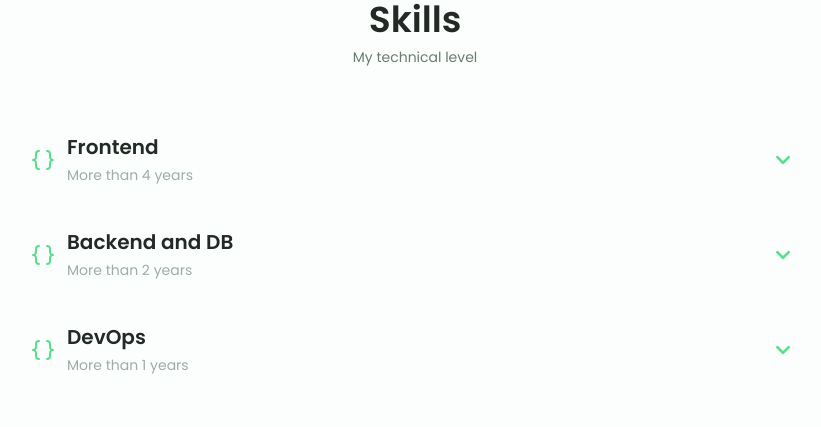
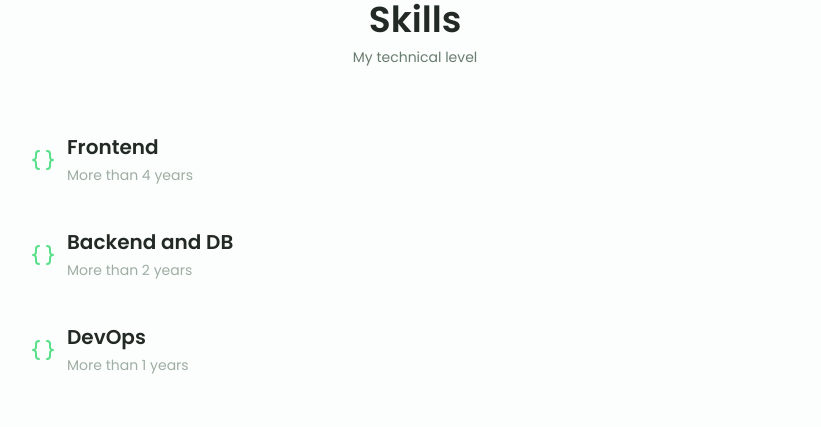
Before and after one commit to hmanzoni/hugoindevworld, a React (Create React App) app: page / in a window 1280 px wide. Shown: the part 1700-2127 px from the top of the page, without its empty margins (225-1046 px from the left). Built offline with nearby package versions, Linux system fonts and the light colour scheme.

Commit message:
cancel the import icon and handle with data json

```diff
--- a/src/components/Skills.js
+++ b/src/components/Skills.js
@@ -1,5 +1,4 @@
 import React, { useContext, useEffect, useState } from 'react';
-import { UilAngleDown } from '@iconscout/react-unicons';
 import '../assets/css/skills.css';
 import customContext from '../context/customs/customsContext';
 import foundIcon from './functions/foundIcon';
@@ -19,15 +18,15 @@ const SkillCard = ({ infoCard }) => (
   </div>
 );
 
-const SkillContent = ({ infoCard, clickerFn, bracketsCurly }) => (
-    <div className={`skills__content ${infoCard.isOpen ? 'skills__open' : 'skills__close'}`}>
+const SkillContent = ({ infoCard, clickerFn, bracketsCurly, angleDown }) => (
+    <div className={`skills__content ${infoCard.isOpen ? 'skills__open' : 'skills__close'}`} onClick={() => clickerFn(infoCard.code)}>
       <div className="skills__header">
         {bracketsCurly}
         <div>
           <h1 className="skills__title">{infoCard.title}</h1>
           <span className="skills__subtitle">{infoCard.subtitle}</span>
         </div>
-        <UilAngleDown onClick={() => clickerFn(infoCard.code)} size={'32'} className="skills__arrow" />
+        {angleDown}
       </div>
 
       <div className="skills__list grid">
@@ -45,9 +44,10 @@ const Skills = () => {
   const { icons, language } = customsContext;
 
   const {title, subtitle, skillsInfo} = skillInfo[language || 'en'];
-  const {mainIconSkills} = skillInfo['unique'];
+  const {mainIconSkills, iconArrowOpen} = skillInfo['unique'];
 
   const bracketsCurly = foundIcon(icons, mainIconSkills.name, mainIconSkills.class);
+  const angleDown = foundIcon(icons, iconArrowOpen.name, iconArrowOpen.class);
 
   useEffect(() => {
     const skills = [];
@@ -82,7 +82,7 @@ const Skills = () => {
       <div className="skills__container container grid">
         <div>
           {skillsContents.map((skillContent, index) => (
-            <SkillContent key={index} infoCard={skillContent} clickerFn={handlerOpenClose} bracketsCurly={bracketsCurly} />
+            <SkillContent key={index} infoCard={skillContent} clickerFn={handlerOpenClose} bracketsCurly={bracketsCurly} angleDown={angleDown} />
           ))}
         </div>
       </div>
--- a/src/components/data/skills.json
+++ b/src/components/data/skills.json
@@ -111,6 +111,10 @@
     "mainIconSkills": {
       "name": "UilBracketsCurly",
       "class":"skills__icon"
+    },
+    "iconArrowOpen": {
+      "name": "UilAngleDown",
+      "class":"skills__arrow"
     }
   }
 }
```
